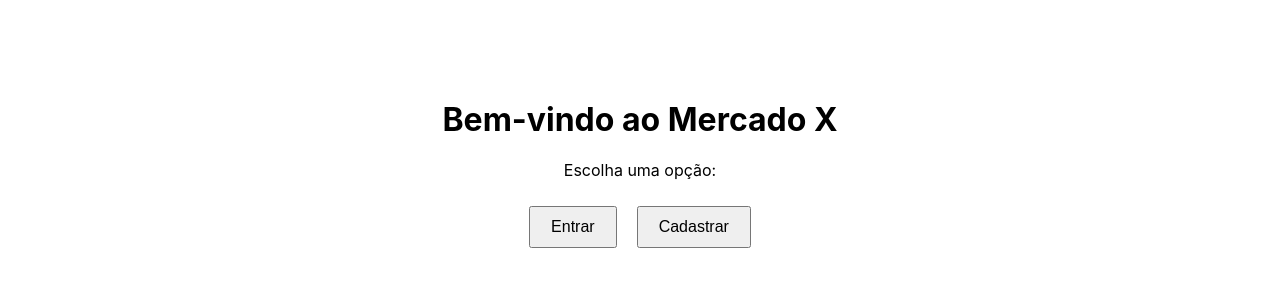
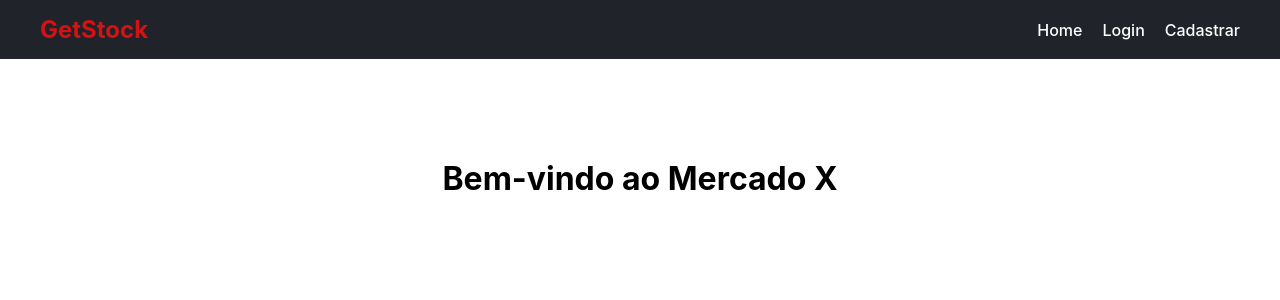
Before and after one commit to marceloaugustorm/Projeto_Get_Stock, a React (Create React App) app in the folder frontend/: page / in a window 1280 px wide. Shown: the top 300 px of the page. Built offline with nearby package versions, Linux system fonts and the light colour scheme.

Commit message:
Ajustando o header

```diff
--- a/frontend/src/App.js
+++ b/frontend/src/App.js
@@ -1,4 +1,5 @@
 import { BrowserRouter as Router, Routes, Route } from "react-router-dom";
+import Header from "./components/header";
 import Home from "./pages/HomePage/home";
 import Login from "./pages/Login/login";
 import Cadastro from "./pages/Cadastrar/cadastrar";
@@ -6,6 +7,7 @@ import Cadastro from "./pages/Cadastrar/cadastrar";
 function App() {
   return (
     <Router>
+      <Header /> {/* aparece em todas as páginas */}
       <Routes>
         <Route path="/" element={<Home />} />
         <Route path="/login" element={<Login />} />
--- /dev/null
+++ b/frontend/src/components/header.css
@@ -0,0 +1,31 @@
+.header {
+  background-color: #20232a;
+  color: rgb(211, 19, 19);
+  display: flex;
+  align-items: center;
+  justify-content: space-between;
+  padding: 15px 40px;
+}
+
+.logo {
+  font-size: 1.5rem;
+  font-weight: bold;
+}
+
+.nav ul {
+  list-style: none;
+  display: flex;
+  gap: 20px;
+  margin: 0;
+  padding: 0;
+}
+
+.nav a {
+  color: white;
+  text-decoration: none;
+  font-weight: 500;
+}
+
+.nav a:hover {
+  color: #61dafb;
+}
--- /dev/null
+++ b/frontend/src/components/header.js
@@ -0,0 +1,20 @@
+import { Link } from "react-router-dom";
+import "./header.css";
+
+function Header() {
+  return (
+    <header className="header">
+      <div className="logo">GetStock</div>
+
+      <nav className="nav">
+        <ul>
+          <li><Link to="/">Home</Link></li>
+          <li><Link to="/login">Login</Link></li>
+          <li><Link to="/cadastro">Cadastrar</Link></li>
+        </ul>
+      </nav>
+    </header>
+  );
+}
+
+export default Header;
--- a/frontend/src/pages/Cadastrar/cadastrar.js
+++ b/frontend/src/pages/Cadastrar/cadastrar.js
@@ -0,0 +1,5 @@
+function Cadastro() {
+  return <h1>Página de Cadastro</h1>;
+}
+
+export default Cadastro;
--- a/frontend/src/pages/HomePage/home.css
+++ b/frontend/src/pages/HomePage/home.css
@@ -2,10 +2,3 @@
   text-align: center;
   margin-top: 100px;
 }
-
-.home-buttons button {
-  margin: 10px;
-  padding: 10px 20px;
-  font-size: 16px;
-  cursor: pointer;
-}
--- a/frontend/src/pages/HomePage/home.js
+++ b/frontend/src/pages/HomePage/home.js
@@ -1,19 +1,9 @@
-import { Link } from "react-router-dom";
 import "./home.css";
 
 function Home() {
   return (
     <div className="home-container">
       <h1>Bem-vindo ao Mercado X</h1>
-      <p>Escolha uma opção:</p>
-      <div className="home-buttons">
-        <Link to="./Login/login">
-          <button>Entrar</button>
-        </Link>
-        <Link to="./Cadastrar/cadastrar">
-          <button>Cadastrar</button>
-        </Link>
-      </div>
     </div>
   );
 }
--- a/frontend/src/pages/Login/login.css
+++ b/frontend/src/pages/Login/login.css
@@ -0,0 +1,3 @@
+.h1{
+    font-family: 'Times New Roman', Times, serif;
+}
--- a/frontend/src/pages/Login/login.js
+++ b/frontend/src/pages/Login/login.js
@@ -0,0 +1,12 @@
+import "./login.css"
+function Login() {
+  return (
+    <div>
+        <h1>Página de Login</h1>;
+
+    </div>
+
+  );
+}
+
+export default Login;
```
